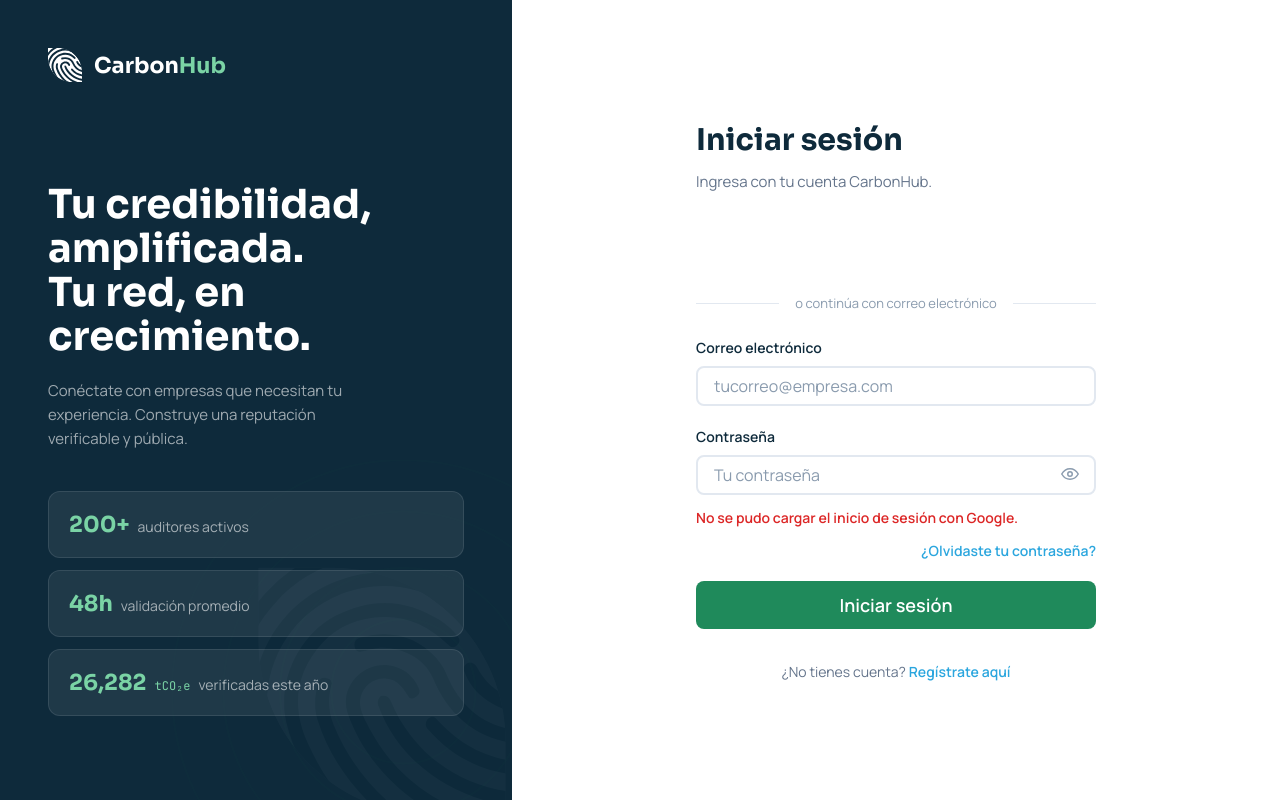
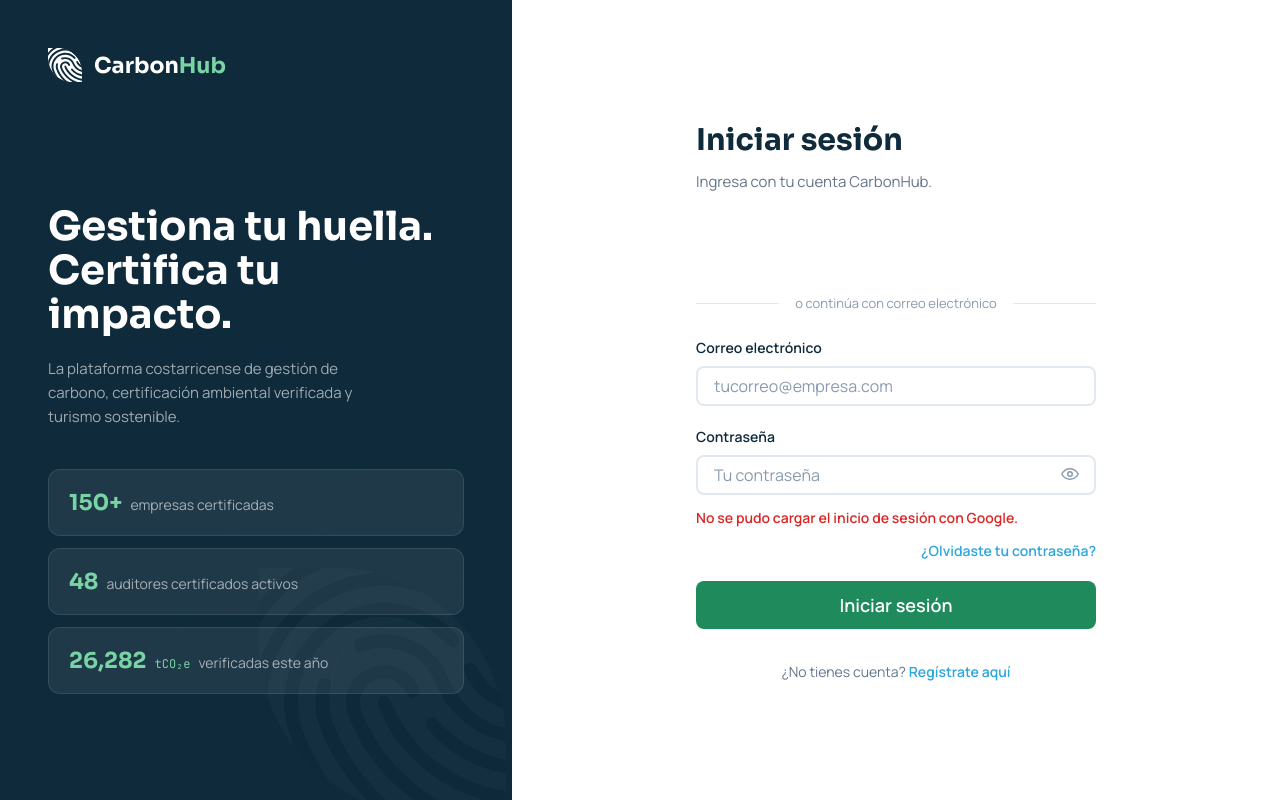
Before and after one commit to Alli293/piedpiper-frontend, an Angular app: page /login in a window 1280 px wide. Built offline with nearby package versions, Linux system fonts and the light colour scheme.

Commit message:
fix(PP-27): revert AuthLayout to generic, condition Google on terms, add component spec

```diff
--- a/src/app/pages/registro-auditor/registro-auditor-page.component.html
+++ b/src/app/pages/registro-auditor/registro-auditor-page.component.html
@@ -108,7 +108,11 @@
       <span>o</span>
     </div>
 
-    <div class="registro-auditor__google" #googleButton></div>
+    <div
+      class="registro-auditor__google"
+      [class.registro-auditor__google--disabled]="!aceptaTerminos()"
+      #googleButton
+    ></div>
 
     <p class="registro-auditor__login">
       ¿Ya tienes cuenta?
--- a/src/app/pages/registro-auditor/registro-auditor-page.component.scss
+++ b/src/app/pages/registro-auditor/registro-auditor-page.component.scss
@@ -124,6 +124,11 @@
   min-height: 44px;
 }
 
+.registro-auditor__google--disabled {
+  opacity: 0.5;
+  pointer-events: none;
+}
+
 .registro-auditor__login {
   margin: var(--ch-space-6) 0 0;
   text-align: center;
--- a/src/app/pages/registro-auditor/registro-auditor-page.component.ts
+++ b/src/app/pages/registro-auditor/registro-auditor-page.component.ts
@@ -102,6 +102,10 @@ export class RegistroAuditorPageComponent {
   }
 
   private registrarConGoogle(idToken: string): void {
+    if (!this.aceptaTerminos()) {
+      this.errorTerminos.set('Debes aceptar los términos y condiciones.');
+      return;
+    }
     this.cargando.set(true);
     this.limpiarErrores();
     this.authService.registrarConGoogle('auditor', idToken).subscribe({
--- a/src/app/shared/layouts/auth-layout/auth-layout.component.html
+++ b/src/app/shared/layouts/auth-layout/auth-layout.component.html
@@ -12,12 +12,10 @@
   </div>
 
   <div class="ch-auth-layout__hero-body">
-    <h2 class="ch-auth-layout__tagline">
-      Tu credibilidad, amplificada.<br />Tu red, en crecimiento.
-    </h2>
+    <h2 class="ch-auth-layout__tagline">Gestiona tu huella.<br />Certifica tu impacto.</h2>
     <p class="ch-auth-layout__subtitle">
-      Conéctate con empresas que necesitan tu experiencia. Construye una reputación verificable y
-      pública.
+      La plataforma costarricense de gestión de carbono, certificación ambiental verificada y
+      turismo sostenible.
     </p>
 
     <ul class="ch-auth-layout__stats">
--- a/src/app/shared/layouts/auth-layout/auth-layout.component.ts
+++ b/src/app/shared/layouts/auth-layout/auth-layout.component.ts
@@ -16,8 +16,8 @@ interface AuthStat {
 })
 export class AuthLayoutComponent {
   protected readonly stats: AuthStat[] = [
-    { value: '200+', label: 'auditores activos' },
-    { value: '48h', label: 'validación promedio' },
+    { value: '150+', label: 'empresas certificadas' },
+    { value: '48', label: 'auditores certificados activos' },
     { value: '26,282', unit: 'tCO₂e', label: 'verificadas este año' },
   ];
 }
```
Also changed, not shown: 1 other file (tests, documents, lock files or other folders).
